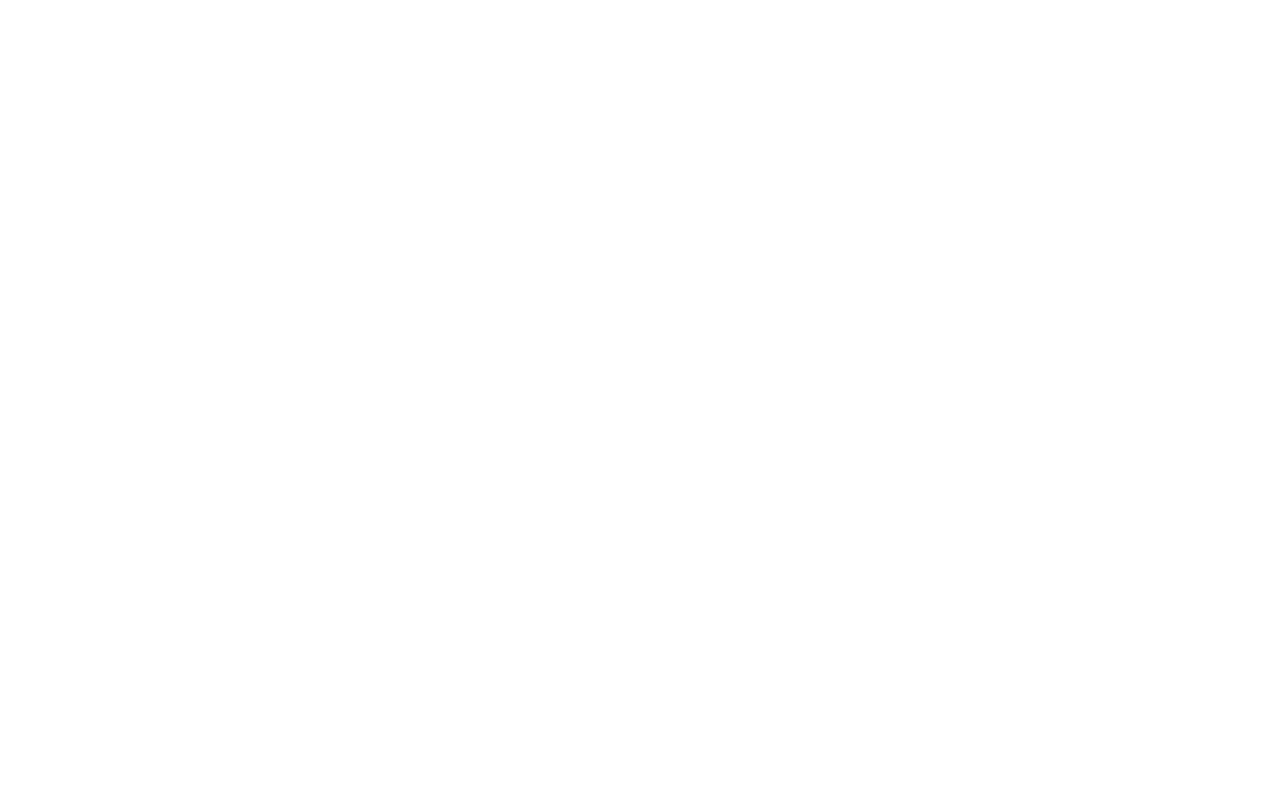
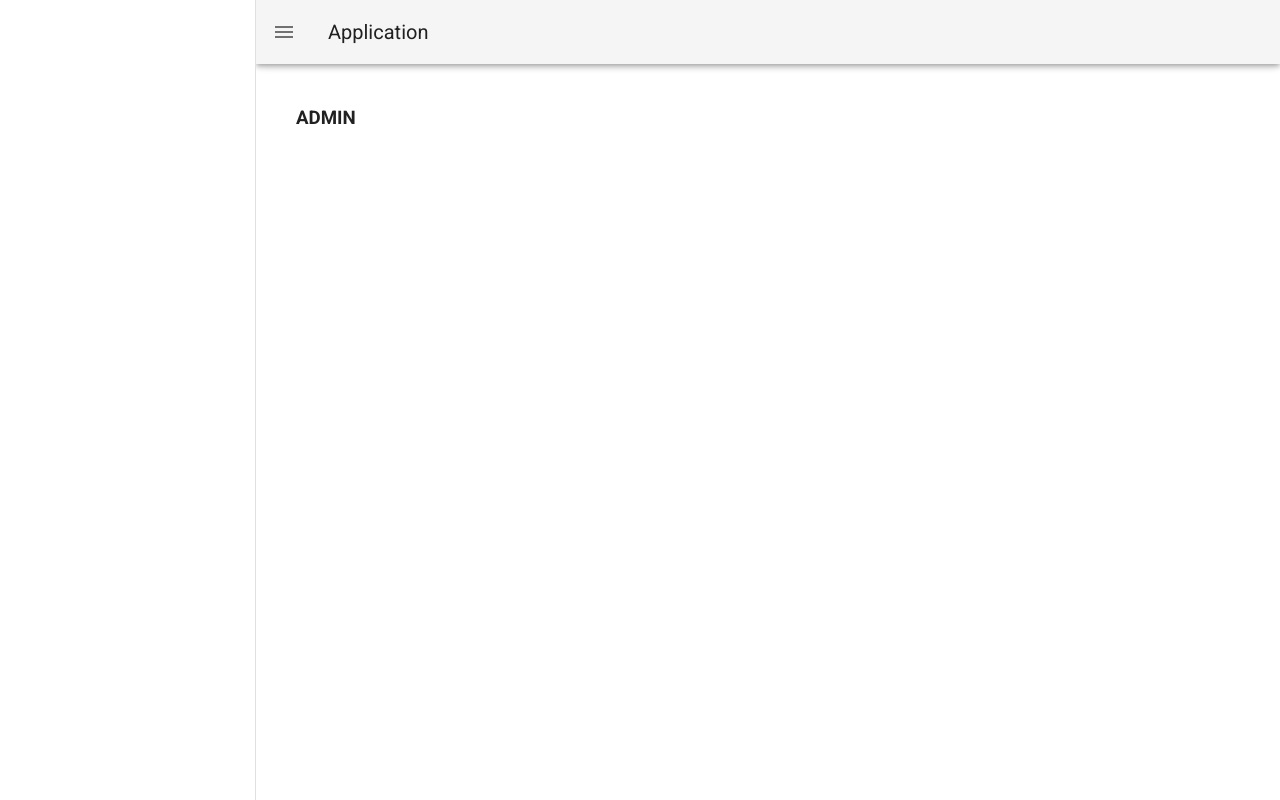
Before and after one commit to FazrulHZ/vue-opendata, a Vue app: page /admin in a window 1280 px wide. Built offline with nearby package versions, Linux system fonts and the light colour scheme.

Commit message:
pembuatan layout admin

```diff
--- /dev/null
+++ b/src/layout/admin/header.vue
@@ -0,0 +1,21 @@
+<template>
+  <v-app-bar app>
+    <v-app-bar-nav-icon @click="toggleDrawer()"></v-app-bar-nav-icon>
+
+    <v-toolbar-title>Application</v-toolbar-title>
+  </v-app-bar>
+</template>
+
+<script>
+import drawerState from '@/store/drawerAdmin'
+
+export default {
+  data: () => ({ drawer: null }),
+
+  methods: {
+    toggleDrawer() {
+      drawerState.commit('toggle', !drawerState.state.drawer)
+    }
+  }
+}
+</script>
--- /dev/null
+++ b/src/layout/admin/main.vue
@@ -0,0 +1,27 @@
+<template>
+  <v-app id="inspire">
+    <Menu />
+
+    <Header />
+
+    <v-main>
+      <div class="ma-10">
+        <router-view />
+      </div>
+    </v-main>
+  </v-app>
+</template>
+
+<script>
+import Header from '@/layout/admin/header'
+import Menu from '@/layout/admin/menu'
+
+export default {
+  components: {
+    Header,
+    Menu
+  },
+
+  data: () => ({ drawer: null })
+}
+</script>
--- /dev/null
+++ b/src/layout/admin/menu.vue
@@ -0,0 +1,23 @@
+<template>
+  <v-navigation-drawer v-model="drawer" app>
+    <!--  -->
+  </v-navigation-drawer>
+</template>
+
+<script>
+import drawerState from '@/store/drawerAdmin'
+
+export default {
+  computed: {
+    drawer: {
+      get() {
+        return drawerState.state.drawer
+      },
+      set(value) {
+        // console.log('is drawer open: ' + value)
+        drawerState.commit('toggle', value)
+      }
+    }
+  }
+}
+</script>
--- a/src/layout/main.vue
+++ b/src/layout/frontend/main.vue
@@ -10,7 +10,7 @@
 </template>
 
 <script>
-import CHeader from '@/layout/header'
+import CHeader from '@/layout/frontend/header'
 export default {
   components: {
     CHeader
--- a/src/router/index.js
+++ b/src/router/index.js
@@ -1,8 +1,8 @@
 import Vue from 'vue'
 import VueRouter from 'vue-router'
 
-import Main from '../layout/main.vue'
-import SubMain from '../layout/submain.vue'
+import Main from '../layout/frontend/main.vue'
+import SubMain from '../layout/frontend/submain.vue'
 
 import Home from '../views/frontend/Home.vue'
 import Data from '../views/frontend/Data.vue'
@@ -15,6 +15,7 @@
 Vue.use(VueRouter)
 
 const routes = [
+  // Front End
   {
     path: '/',
     name: 'Main',
@@ -54,6 +55,33 @@
           component: readmoreDataset
         }
       ]
+  },
+
+  // Admin
+  {
+    path: '/admin',
+    component: () => import(
+      /* webpackChunkName: "adminMain" */
+      /* webpackPrefetch: true */
+      /* webpackPreload: true */
+      '../layout/admin/main.vue'
+    ),
+    meta: {
+      title: 'Admin'
+      // requiresAuth: true
+    },
+    children:
+      [
+        {
+          path: '/admin',
+          component: () => import(
+            /* webpackChunkName: "adminHome" */
+            /* webpackPrefetch: true */
+            /* webpackPreload: true */
+            '../views/admin/Home.vue'
+          )
+        }
+      ]
   }
 ]
 
--- /dev/null
+++ b/src/store/drawerAdmin.js
@@ -0,0 +1,17 @@
+/* eslint-disable indent */
+import Vue from 'vue'
+import Vuex from 'vuex'
+
+Vue.use(Vuex)
+
+export default new Vuex.Store({
+    state: {
+        drawer: null
+    },
+
+    mutations: {
+        toggle(state, value) {
+            state.drawer = value
+        }
+    }
+})
--- /dev/null
+++ b/src/views/admin/Home.vue
@@ -0,0 +1,3 @@
+<template>
+  <h3>ADMIN</h3>
+</template>
--- a/src/views/frontend/dataset/readmore.vue
+++ b/src/views/frontend/dataset/readmore.vue
@@ -11,7 +11,10 @@
             <datasetCard />
           </div>
         </v-col>
-        <v-col cols="12" md="9">
+        <v-col cols="12" md="1" class="text-center">
+          <v-divider vertical></v-divider>
+        </v-col>
+        <v-col cols="12" md="8">
           <div>
             <h2>Data Jumlah Penduduk Berdasarkan Agama Per Kelurahan</h2>
             <div class="mt-2">
@@ -23,13 +26,13 @@
                 <v-col cols="12" md="6">
                   <div>
                     <h4>Topik :</h4>
-                    <v-chip color="green" text-color="white" label class="mt-2">
+                    <v-chip small color="green" text-color="white" label class="mt-2">
                       Green Chip
                     </v-chip>
                   </div>
                   <div class="mt-5">
                     <h4>Tag :</h4>
-                    <v-chip color="green" text-color="white" label class="mt-2">
+                    <v-chip small color="green" text-color="white" label class="mt-2">
                       Green Chip
                     </v-chip>
                   </div>
```
Also changed, not shown: src/layout/frontend/header.vue (renamed from src/layout/header.vue), src/layout/frontend/submain.vue (renamed from src/layout/submain.vue), 1 other file (tests, documents, lock files or other folders).
